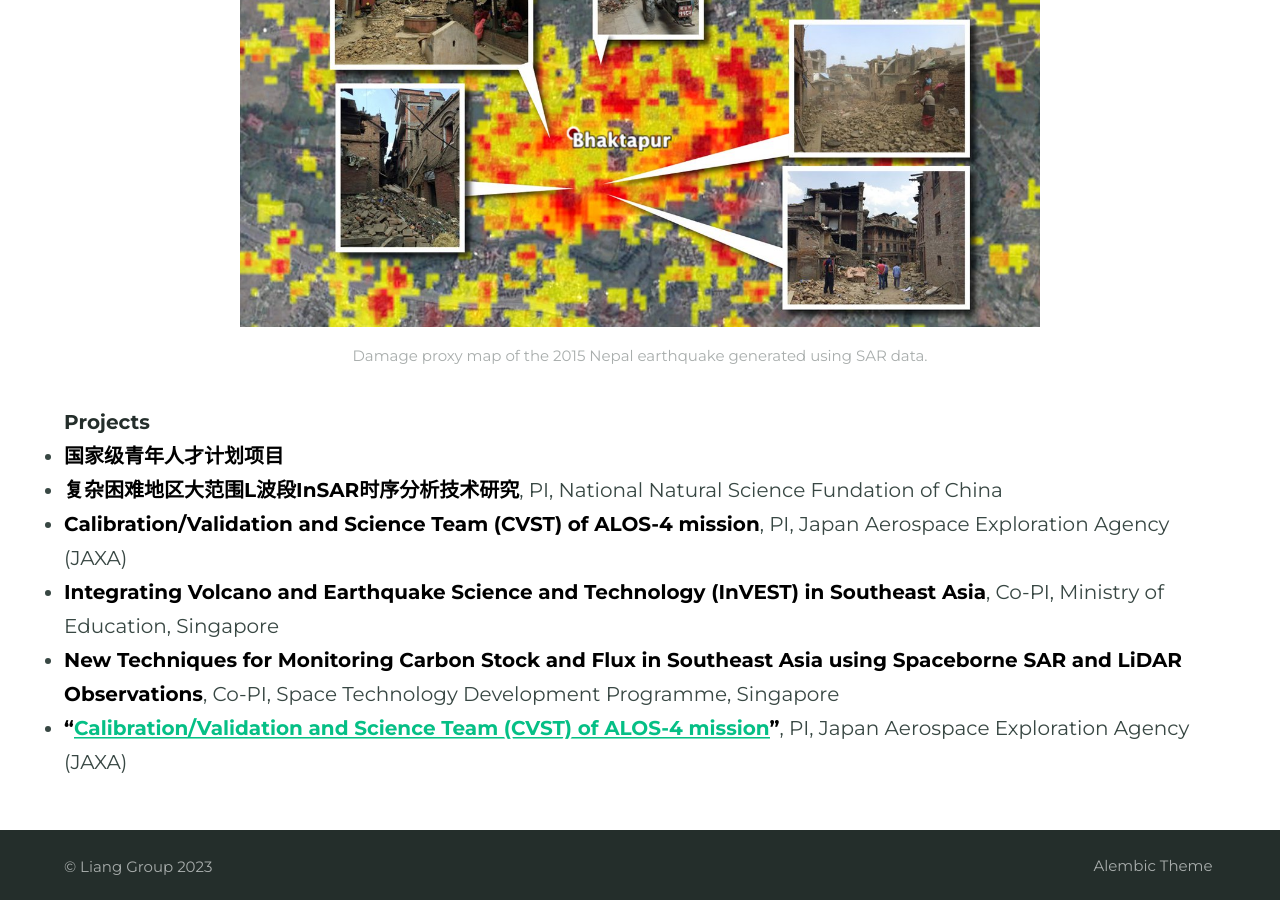
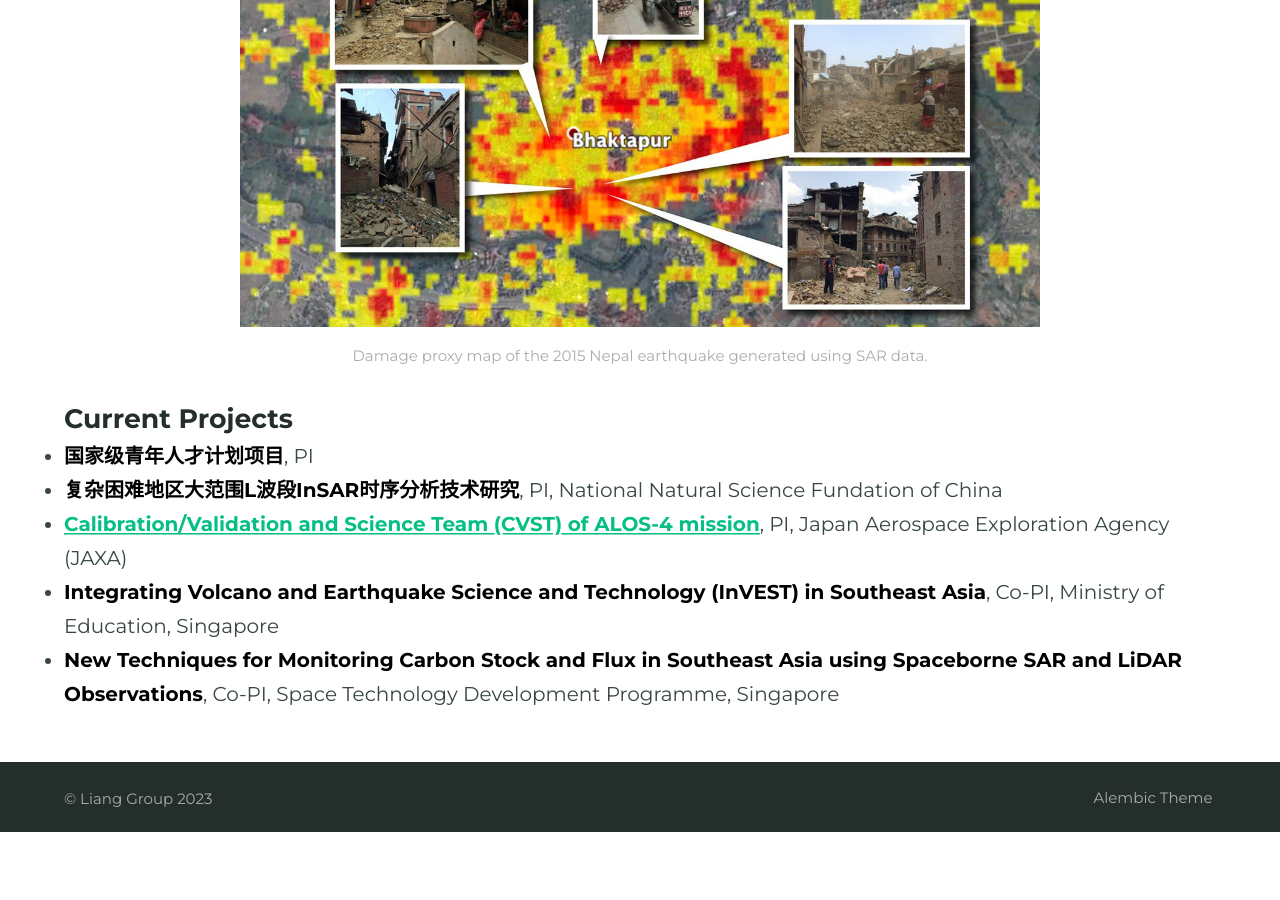
Before and after one commit to CunrenLiang/cunrenliang.github.io, a Jekyll site: the page built from research.md, in a window 1280 px wide and 900 px high, scrolled down 4971 px. Built offline with Jekyll 4.4.1, drawn with Linux system fonts in a browser that asks for light colours; some web fonts are replaced; after the commit the page ends 5803 px from its top, so only the background shows below that.

Commit message:
Update research.md

```diff
--- a/research.md
+++ b/research.md
@@ -50,10 +50,9 @@ Radar can image in all weather conditions and without the need of illumination f
 {% include figure.html image="../assets/images/research/dpm_nepal_earthquake.jpg" caption="Damage proxy map of the 2015 Nepal earthquake generated using SAR data." position="center" width="800" %}
 
 
-###### Projects
-* <span style="color:black; font-weight: 600">国家级青年人才计划项目</span>
+#### Current Projects
+* <span style="color:black; font-weight: 600">国家级青年人才计划项目</span>, PI
 * <span style="color:black; font-weight: 600">复杂困难地区大范围L波段InSAR时序分析技术研究</span>, PI, National Natural Science Fundation of China
-* <span style="color:black; font-weight: 600">Calibration/Validation and Science Team (CVST) of ALOS-4 mission</span>, PI, Japan Aerospace Exploration Agency (JAXA)
+* <span style="color:black; font-weight: 600">[Calibration/Validation and Science Team (CVST) of ALOS-4 mission](https://www.eorc.jaxa.jp/ALOS/en/alos-4/a4_calval_e.htm)</span>, PI, Japan Aerospace Exploration Agency (JAXA)
 * <span style="color:black; font-weight: 600">Integrating Volcano and Earthquake Science and Technology (InVEST) in Southeast Asia</span>, Co-PI, Ministry of Education, Singapore
 * <span style="color:black; font-weight: 600">New Techniques for Monitoring Carbon Stock and Flux in Southeast Asia using Spaceborne SAR and LiDAR Observations</span>, Co-PI, Space Technology Development Programme, Singapore
-* <span style="color:black; font-weight: 600">"[Calibration/Validation and Science Team (CVST) of ALOS-4 mission](https://www.eorc.jaxa.jp/ALOS/en/alos-4/a4_calval_e.htm)"</span>, PI, Japan Aerospace Exploration Agency (JAXA)
```
